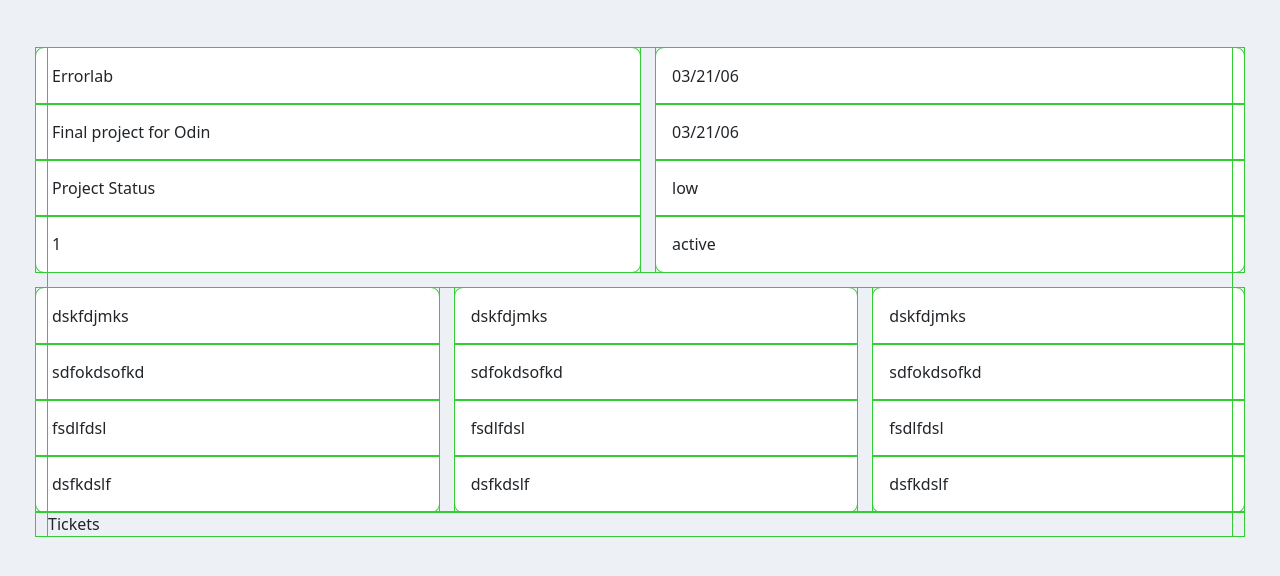
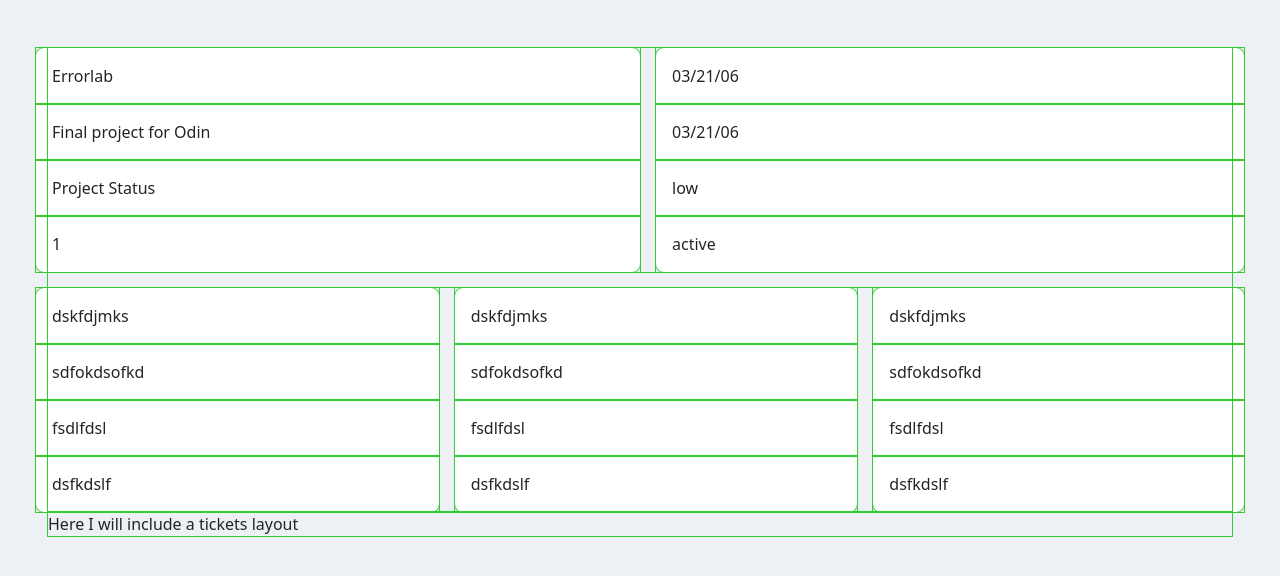
Before and after one commit to Vikms95/errorlab, a React (Create React App) app in the folder client/: page /project in a window 1280 px wide. Shown: the top 576 px of the page. Built offline with nearby package versions, Linux system fonts and the light colour scheme.

Commit message:
create ProjectWithTickets making Project extensible

```diff
--- a/client/src/App.tsx
+++ b/client/src/App.tsx
@@ -1,17 +1,17 @@
 import './App.css'
 import 'bootstrap/dist/css/bootstrap.min.css'
 import { BrowserRouter as Router, Routes, Route } from 'react-router-dom'
-import { Dashboard, AuthPageWithForm, Project } from './components'
+import { Dashboard, AuthPageWithForm, ProjectWrapper } from './components'
 import { Container } from 'react-bootstrap'
 
 export function App() {
   return (
     <Router>
-      <Container fluid className='vh-100 h-100' data-testid='app'>
+      <Container fluid className='h-100' data-testid='app'>
         <Routes>
           <Route path='/' element={<AuthPageWithForm />} />
           <Route path='/dashboard' element={<Dashboard />} />
-          <Route path='/project' element={<Project />} />
+          <Route path='/project' element={<ProjectWrapper />} />
         </Routes>
       </Container>
     </Router>
--- a/client/src/components/Project/Project.tsx
+++ b/client/src/components/Project/Project.tsx
@@ -1,5 +1,5 @@
 import { ReactElement } from 'react'
-import { Col, Row, Container } from 'react-bootstrap'
+import { Col, Container } from 'react-bootstrap'
 import {
   ProjectInfo,
   ProjectProgress,
@@ -45,9 +45,7 @@ export function Project({ children }: Props) {
           <ProjectTeam />
         </ProjectActivity>
 
-        <Row>
-          <Col>Tickets</Col>
-        </Row>
+        {children}
       </Col>
     </Container>
   )
--- /dev/null
+++ b/client/src/components/Project/ProjectWithTickets.tsx
@@ -0,0 +1,10 @@
+import { Project } from './Project'
+
+export function ProjectWithTickets() {
+  return (
+    <Project>
+      {/* Here inclyde a Tickets layout that will be shared with other components */}
+      <div>Here I will include a tickets layout</div>
+    </Project>
+  )
+}
--- /dev/null
+++ b/client/src/components/Project/ProjectWrapper.tsx
@@ -0,0 +1,8 @@
+import React from 'react'
+import { Project } from './Project'
+import { ProjectWithTickets } from './ProjectWithTickets'
+
+export function ProjectWrapper() {
+  const tickets = [0, 1, 2, 3]
+  return <>{tickets.length === 0 ? <Project /> : <ProjectWithTickets />}</>
+}
--- a/client/src/components/index.tsx
+++ b/client/src/components/index.tsx
@@ -1,3 +1,4 @@
 export { Dashboard } from './Dashboard/Dashboard'
 export { AuthPageWithForm } from './AuthPage/index'
 export { Project } from './Project/Project'
+export { ProjectWrapper } from './Project/ProjectWrapper'
```
Also changed, not shown: 1 other file (tests, documents, lock files or other folders).
